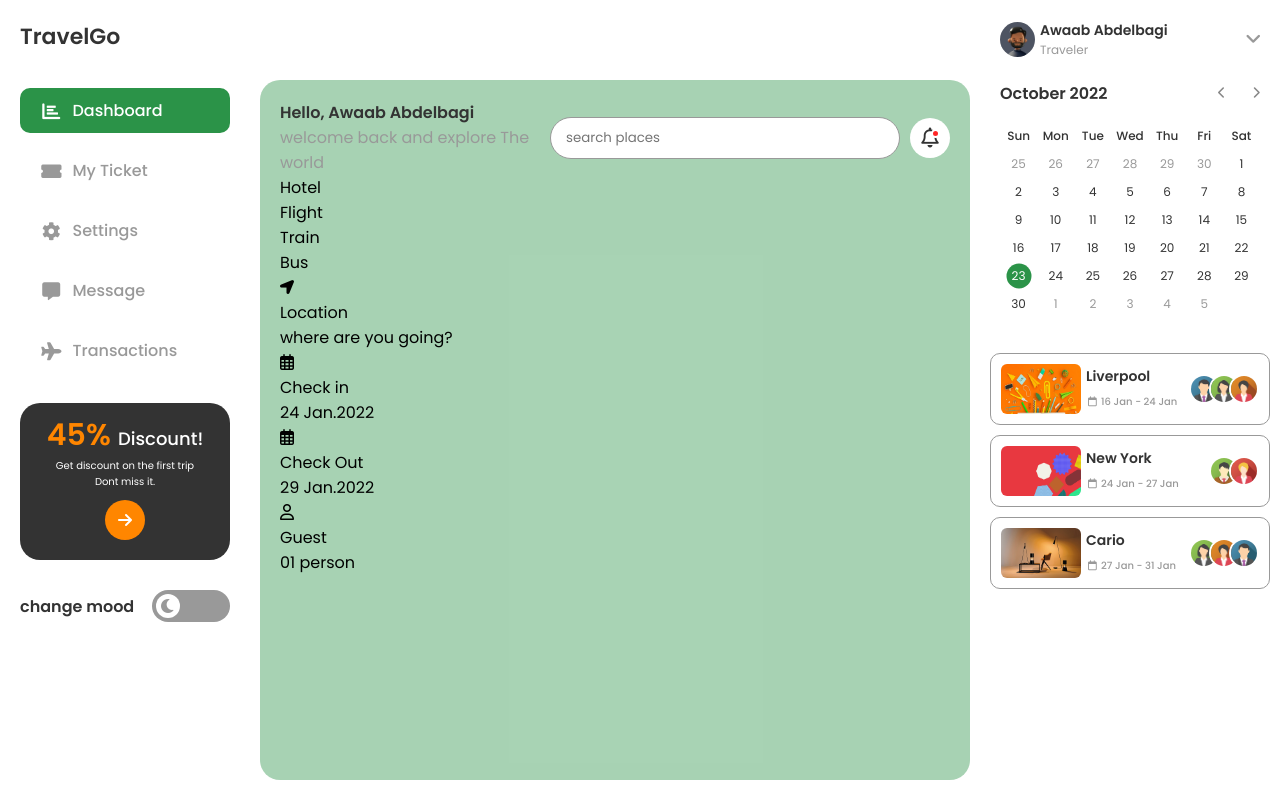
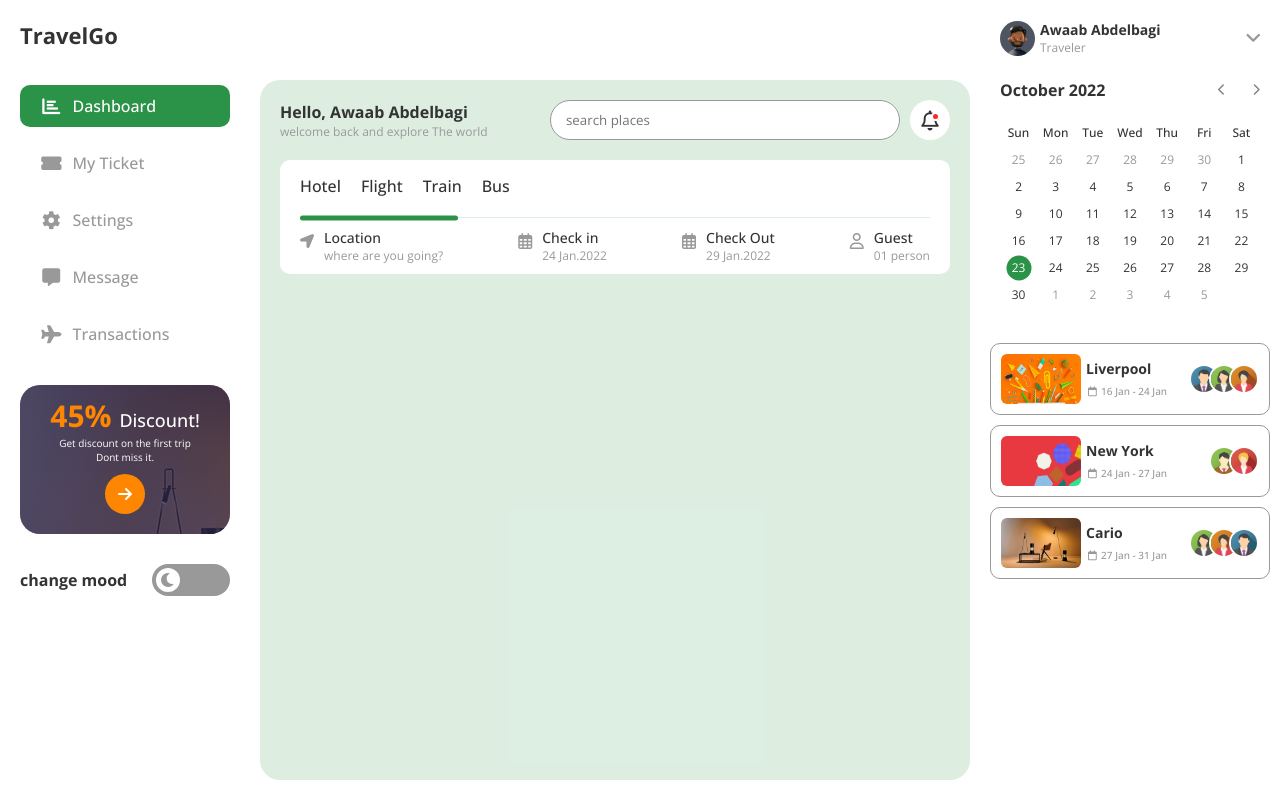
Before and after one commit to 2waab/TravelGo, a plain HTML site: page index.html in a window 1280 px wide. Drawn offline with nearby package versions, Linux system fonts and the light colour scheme.

Commit message:
Update style.css

```diff
--- a/css/style.css
+++ b/css/style.css
@@ -1,10 +1,10 @@
-/* Google Font - Poppins - */
-@import url('https://fonts.googleapis.com/css2?family=Poppins:wght@400;500;600&display=swap');
+/* Google Font - Open Sans - */
+@import url('https://fonts.googleapis.com/css2?family=Open+Sans:wght@300;400;500;600;700&display=swap');
 * {
     margin: 0;
     padding: 0;
     box-sizing: border-box;
-    font-family: 'Poppins', sans-serif;
+    font-family: 'Open Sans', sans-serif;
 }
 ul {
     list-style: none;
@@ -17,7 +17,7 @@ img {
 }
 body {
     --green-color: #2b9348;
-    --green-color-opacity: #2b934869;
+    --green-color-opacity: #2b934829;
     --orange-color: #ff8600;
     --title-color: #333;
     --text-color: #999;
@@ -28,7 +28,8 @@ body {
 }
 body.dark {
     --title-color: #fff;
-    --text-color: #aaa;
+    --green-color-opacity: #2b934869;
+    --text-color: #d5d5d5;
     ---white-color: #2e294e;
 }
 /* Start Toggle Box */
@@ -83,7 +84,8 @@ body.dark {
     position: absolute;
     width: 100%;
     height: 100%;
-    background-color: #00000087;
+    background-color: #ffffff10;
+    backdrop-filter: blur(5px);
     top: 0;
     left: 0;
     pointer-events: none;
@@ -104,7 +106,6 @@ body.dark {
     height: 100vh;
     transition: var(--main-transition);
     background-color: var(---white-color);
-    z-index: 100;
 }
 .side-bar .bar {
     cursor: pointer;
@@ -122,6 +123,8 @@ body.dark {
 }
 .side-bar.open {
     transform: translateX(0);
+    z-index: 100;
+    box-shadow: 0 0 5px rgb(0, 0, 0, 0.3);
 }
 .side-bar.open .bar {
     right: 25px;
@@ -181,28 +184,45 @@ body.dark {
     color: var(---white-color);
 }
 .side-bar .discount {
-    background-color: #333;
+    background-image: url("../img/schedule-3.png");
     border-radius: 20px;
     margin-top: 30px;
     padding: 10px 10px 20px;
     position: relative;
+    overflow: hidden;
+}
+.side-bar .discount::after {
+    content: "";
+    position: absolute;
+    width: 100%;
+    height: 100%;
+    top: 0;
+    left: 0;
+    background-color: #2e294ec2;
+    z-index: 1;
 }
 .side-bar .discount .num-of-discount p {
     font-size: 30px;
     color: var(--orange-color);
     font-weight: bold;
     text-align: center;
+    position: relative;
+    z-index: 2;
 }
 .side-bar .discount .num-of-discount p span {
     color: #fff;
     font-size: 18px;
     font-weight: 500;
+    position: relative;
+    z-index: 2;
 }
 .side-bar .discount > p {
     text-align: center;
     font-weight: 300;
     color: #fff;
     font-size: 10px;
+    position: relative;
+    z-index: 2;
 }
 .side-bar .discount i {
     position: relative;
@@ -218,6 +238,7 @@ body.dark {
     transform: translateX(-50%);
     margin-top: 10px;
     cursor: pointer;
+    z-index: 2;
 }
 .side-bar .dark-mood {
     margin-top: 30px;
@@ -248,7 +269,6 @@ body.dark {
     background-color: var(---white-color);
     top: 0;
     right: 0;
-    z-index: 100;
 }
 .calendar-asid .bar {
     cursor: pointer;
@@ -266,6 +286,14 @@ body.dark {
 }
 .calendar-asid.open {
     transform: translateX(0);
+    z-index: 100;
+    box-shadow: 0 0 5px rgb(0, 0, 0, 0.3);
+}
+.side-bar.open .calendar-asid {
+    z-index: 50;
+}
+.calendar-asid.open .side-bar {
+    z-index: 50;
 }
 .calendar-asid.open .bar {
     left: 20px;
@@ -483,7 +511,7 @@ header .icons i:last-child {
 .content header .title span {
     display: block;
     margin: 0;
-    font-weight: 12px;
+    font-size: 12px;
     color: var(--text-color);
 }
 .content header .search {
@@ -529,6 +557,79 @@ header .icons i:last-child {
     left: 10px;
     z-index: 1;
 }
+.content .select-info {
+    margin-top: 20px;
+    background-color: var(---white-color);
+    border-radius: 10px;
+    padding: 10px 20px;
+}
+.select-info ul {
+    display: flex;
+    align-items: center;
+}
+.select-info ul li {
+    padding: 5px 10px;
+    font-weight: 500;
+    color: var(--title-color);
+    cursor: pointer;
+    transition: var(--main-transition);
+}
+.select-info ul li:first-child {
+    margin-left: -10px;
+}
+.select-info ul li:hover {
+    color: var(--green-color);
+}
+.select-info .progress-of-info {
+    width: 100%;
+    background-color: var(--green-color-opacity);
+    height: 1px;
+    margin: 15px 0;
+    position: relative;
+    border-radius: 999999px;
+}
+.select-info .progress-of-info span {
+    display: block;
+    background-color: var(--green-color);
+    width: 25%;
+    height: 5px;
+    border-radius: 999999px;
+    position: absolute;
+    top: 50%;
+    left: 0;
+    transform: translateY(-50%);
+}
+.select-info .info {
+    display: flex;
+    align-items: center;
+    justify-content: space-between;
+    cursor: pointer;
+}
+.select-info .info .box {
+    display: flex;
+}
+.select-info .info .box i {
+    margin-right: 10px;
+    color: var(--text-color);
+    transition: var(--main-transition);
+}
+.select-info .info .box .text-info p {
+    margin: -5px 0 0;
+    font-size: 14px;
+    font-weight: 500;
+    color: var(--title-color);
+    transition: var(--main-transition);
+}
+.select-info .info .box .text-info span {
+    color: var(--text-color);
+    font-size: 12px;
+    margin: 0;
+    display: block;
+}
+.select-info .info .box:hover i,
+.select-info .info .box:hover p {
+    color: var(--green-color);
+}
 @media (max-width: 991px) {
     .page .content {
         width: 100vw;
@@ -548,5 +649,12 @@ header .icons i:last-child {
     .content header .search input {
         width: calc(100% - 50px);
     }
+    .select-info .info {
+        flex-direction: column;
+        align-items: flex-start;
+    }
+    .select-info .info .box:not(:last-child) {
+        margin-bottom: 10px;
+    }
 }
 /* End Content */
```
